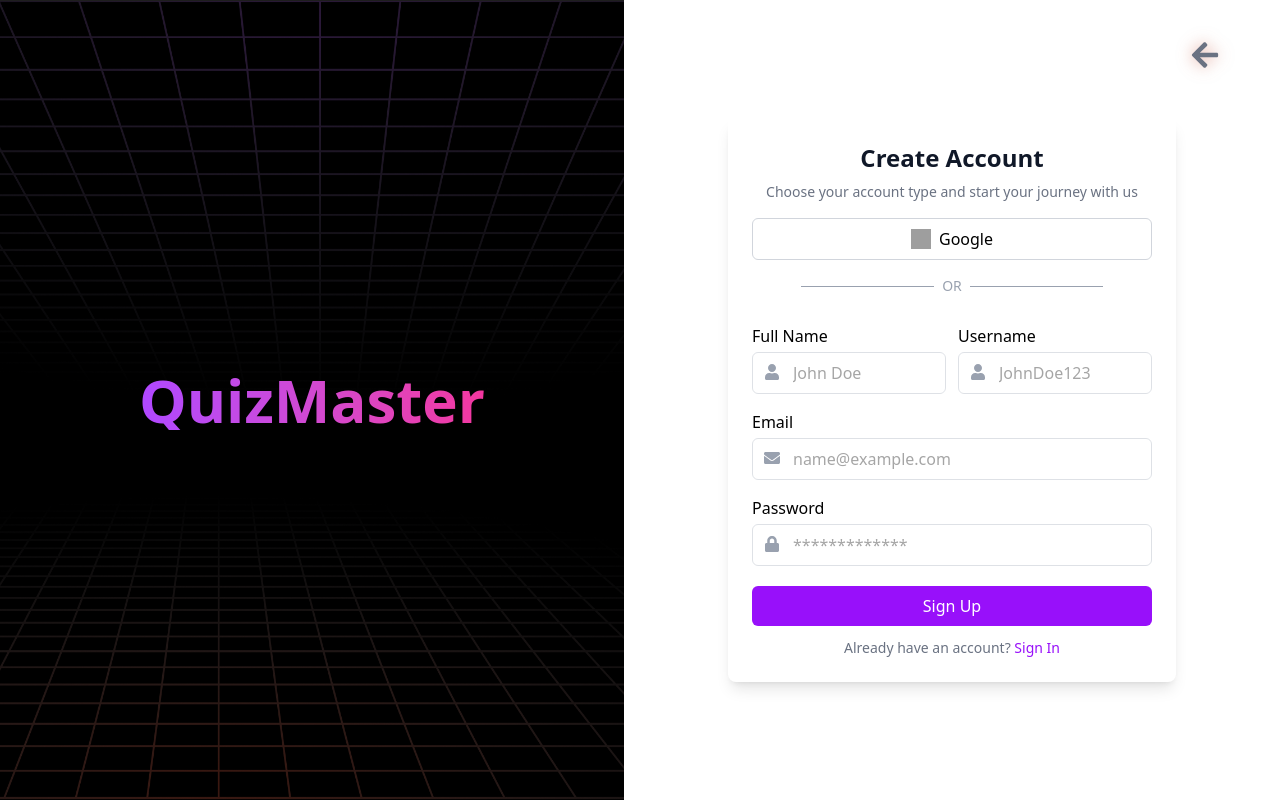
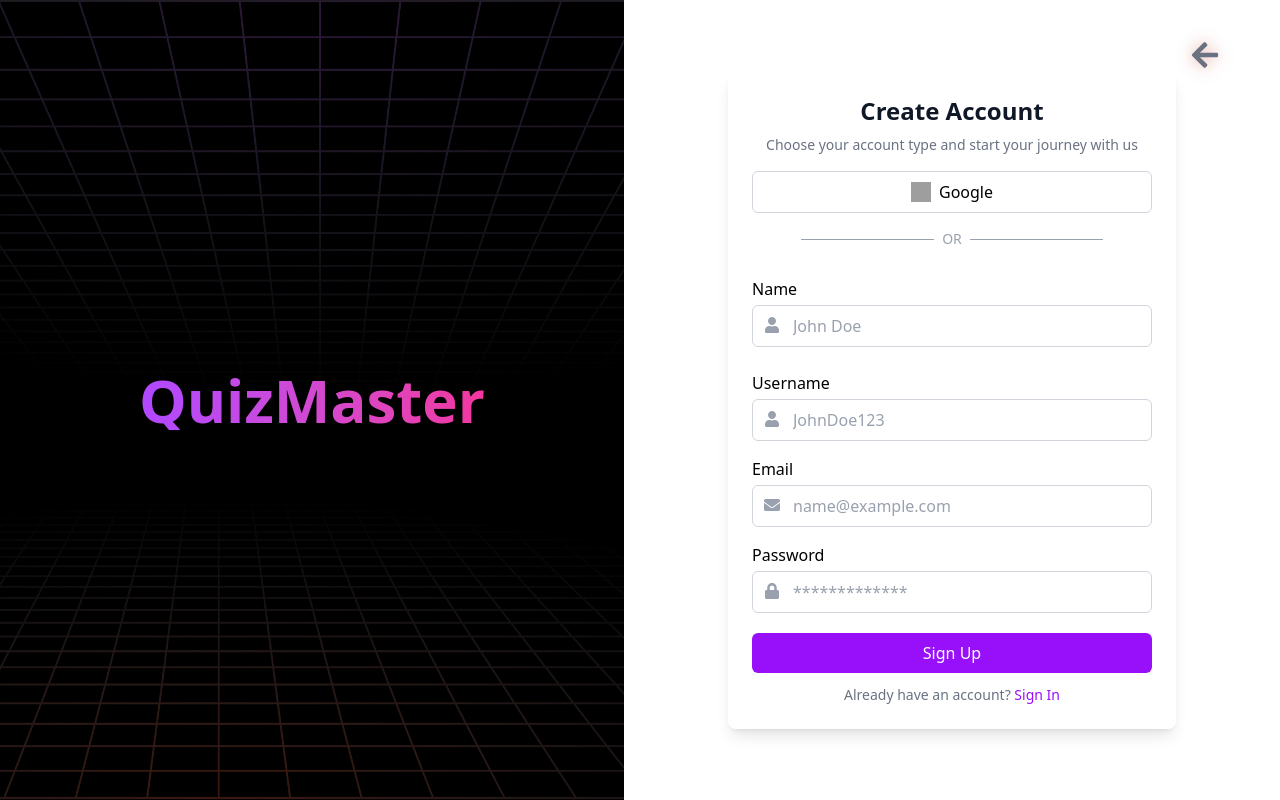
Before and after one commit to AndranikBaghdasaryanDev/QuizMaster, a React (Vite) app in the folder client/: page /signup in a window 1280 px wide. Built offline with nearby package versions, Linux system fonts and the light colour scheme; grey boxes are pictures that could not be loaded.

Commit message:
updated login and signup styles

```diff
--- a/client/src/pages/general/auth/login.tsx
+++ b/client/src/pages/general/auth/login.tsx
@@ -78,7 +78,7 @@
 								<input
 									type="email"
 									placeholder="name@example.com"
-									className="border border-gray-300 rounded-md px-10 py-2 opacity-70 w-full focus:outline-purple-500"
+									className={`border border-gray-300 rounded-md px-10 py-2  placeholder-gray-400  w-full ${errors.email ? "outline-red-500" : "focus:outline-purple-500"}`}
 									{...register("email", { required: "Please input your Email" })}
 
 								/>
@@ -102,7 +102,7 @@
 								<input
 									type="password"
 									placeholder="*************"
-									className="border border-gray-300 rounded-md px-10 py-2 opacity-70 w-full focus:outline-purple-500"
+									className={`border border-gray-300 rounded-md px-10 py-2  placeholder-gray-400  w-full ${errors.password ? "outline-red-500" : "focus:outline-purple-500"}`}
 									{...register("password", { required: "Please input your Password" })}
 								/>
 							</div>
--- a/client/src/pages/general/auth/signup.tsx
+++ b/client/src/pages/general/auth/signup.tsx
@@ -61,7 +61,7 @@
 
 					{/* Name & Username */}
 					<form onSubmit={handleSubmit(handleSignUp)}>
-						<div className="grid grid-cols-1 sm:grid-cols-2 gap-3 mb-3">
+						<div className="grid grid-row-1 sm:grid-row-2 gap-3 mb-3">
 							<div>
 								{errors.name && (
 									<div className="flex items-start bg-red-100 border border-red-500 text-red-700 px-4 py-3 rounded-lg shadow-md animate-slide-fade max-w-md">
@@ -75,12 +75,12 @@
 
 								<div className="relative">
 									<FaUser className="absolute left-3 top-11 text-gray-400" />
-									<label className="block mt-2 py-1">Full Name</label>
+									<label className="block mt-2 py-1">Name</label>
 									<input
 
 										type="text"
 										placeholder="John Doe"
-										className="border border-gray-300 rounded-md px-10 py-2 opacity-70 w-full focus:outline-purple-500"
+										className={`border border-gray-300 rounded-md px-10 py-2  placeholder-gray-400  w-full ${errors.name ? "outline-red-500" : "focus:outline-purple-500"}`}
 										{...register("name", { required: "Please input your Name" })}
 									/>
 								</div>
@@ -102,7 +102,7 @@
 									<input
 										type="text"
 										placeholder="JohnDoe123"
-										className="border border-gray-300 rounded-md px-10 py-2 opacity-70 w-full focus:outline-purple-500"
+										className={`border border-gray-300 rounded-md px-10 py-2  placeholder-gray-400  w-full ${errors.username ? "outline-red-500" : "focus:outline-purple-500"}`}
 										{...register("username", { required: "Please input UserName" })}
 
 									/>
@@ -132,7 +132,7 @@
 								<input
 									type="email"
 									placeholder="name@example.com"
-									className="border border-gray-300 rounded-md px-10 py-2 opacity-70 w-full focus:outline-purple-500"
+									className={`border border-gray-300 rounded-md px-10 py-2  placeholder-gray-400  w-full ${errors.email ? "outline-red-500" : "focus:outline-purple-500"}`}
 									{...register("email", { required: "Please input your Email" })}
 
 								/>
@@ -156,7 +156,7 @@
 								<input
 									type="password"
 									placeholder="*************"
-									className="border border-gray-300 rounded-md px-10 py-2 opacity-70 w-full focus:outline-purple-500"
+									className={`border border-gray-300 rounded-md px-10 py-2  placeholder-gray-400  w-full ${errors.password ? "outline-red-500" : "focus:outline-purple-500"}`}
 									{...register("password", { required: "Please input your Password" })}
 								/>
 							</div>
```
Also changed, not shown: 1 other file (tests, documents, lock files or other folders).
